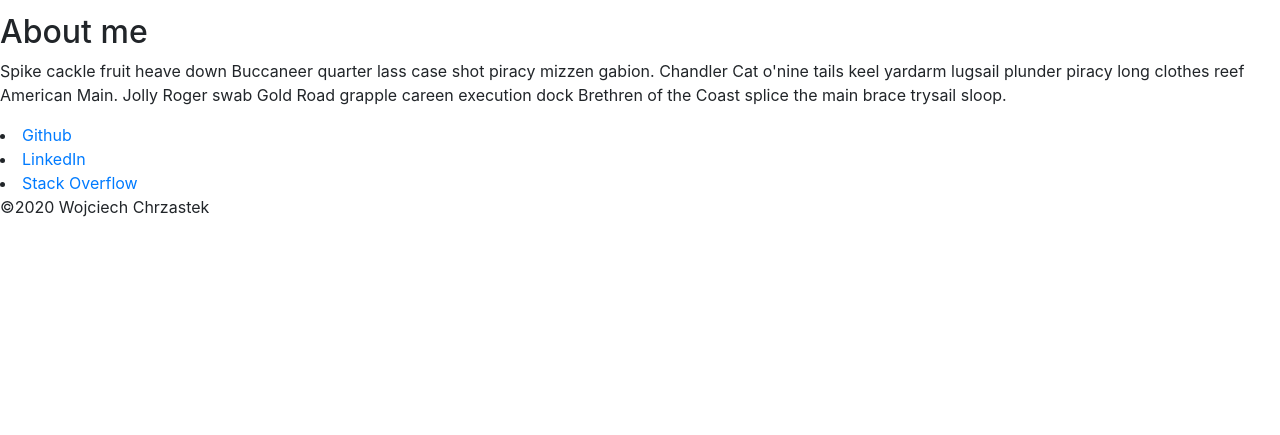
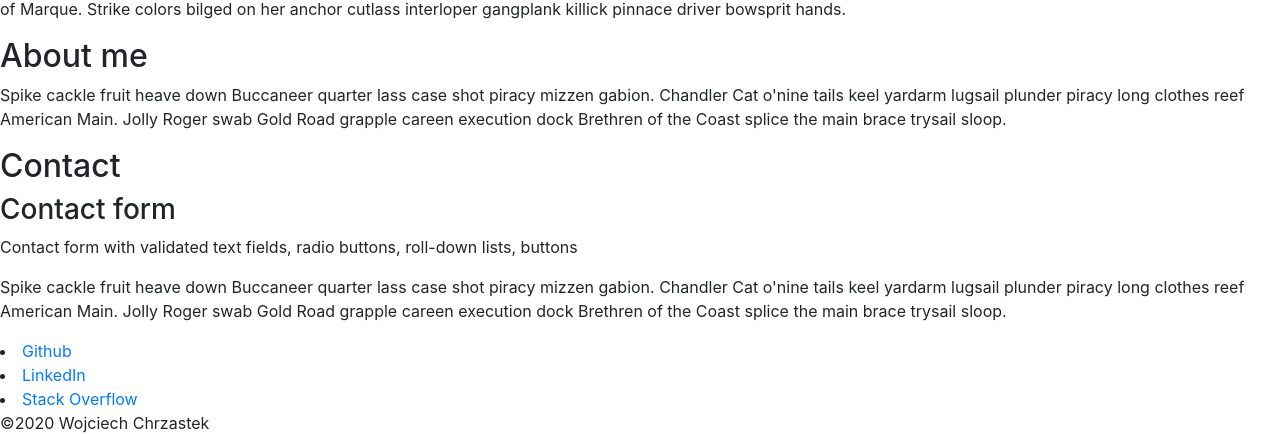
Before and after one commit to WojciechChrzastek/personal-website, a plain HTML site: page index.html in a window 1280 px wide. Shown: the part 733-1168 px from the top of the page. Before the commit the page ends 952 px from the top, so only its background shows below. Drawn offline with nearby package versions, Linux system fonts and the light colour scheme.

Commit message:
Add some more pirate ipsum content

```diff
--- a/index.html
+++ b/index.html
@@ -30,6 +30,7 @@
         <li><a href="#projects">Projects</a></li>
         <li><a href="#interests">Interests</a></li>
         <li><a href="#about-me">About me</a></li>
+        <li><a href="#contact">Contact</a></li>
       </nav>
     </header>
     <section id="top">
@@ -86,6 +87,21 @@
         brace trysail sloop.
       </p>
     </section>
+    <section id="contact">
+      <h2>Contact</h2>
+      <h3>Contact form</h3>
+      <p>
+        Contact form with validated text fields, radio buttons, roll-down lists,
+        buttons
+      </p>
+      <p>
+        Spike cackle fruit heave down Buccaneer quarter lass case shot piracy
+        mizzen gabion. Chandler Cat o'nine tails keel yardarm lugsail plunder
+        piracy long clothes reef American Main. Jolly Roger swab Gold Road
+        grapple careen execution dock Brethren of the Coast splice the main
+        brace trysail sloop.
+      </p>
+    </section>
     <footer>
       <li><a href="#">Github</a></li>
       <li><a href="#">LinkedIn</a></li>
```
